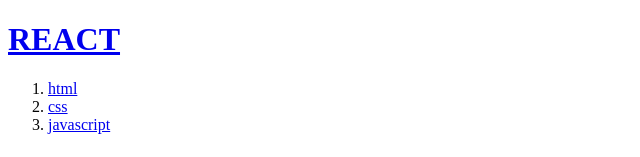
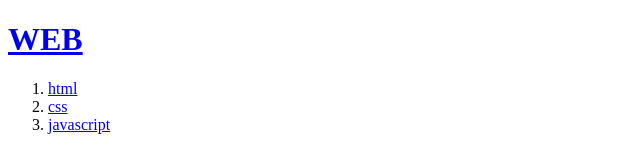
Before and after one commit to jungcolor/on_my_own, a React (Create React App) app: page / in a window 1280 px wide. Shown: the top 157 px of the page, without its empty margins (0-640 px from the left). Built offline with nearby package versions, Linux system fonts and the light colour scheme.

Commit message:
Edu: Component Event

```diff
--- a/src/App.js
+++ b/src/App.js
@@ -1,21 +1,37 @@
 function Header(props) {
-    const { title } = props;
+    const { title, onChangeMode } = props;
+    const onClickHandler = (e) => {
+        e.preventDefault();
+        onChangeMode();
+    };
 
     return (
         <header>
-            <h1><a href="#">{title}</a></h1>
+            <h1><a href="#" onClick={onClickHandler}>{title}</a></h1>
         </header>
     )
 }
 
 function Nav(props) {
-    const { topics } = props;
+    const { topics, onChangeMode } = props;
+    const onClickHandler = (e) => {
+        const { target } = e;
+
+        e.preventDefault();
+        onChangeMode(target.id);
+    };
 
     return (
         <nav>
             <ol>
                 {topics?.map(topic => {
-                    return <li key={topic.id}><a href={`/read/${topic.id}`}>{topic.title}</a></li>
+                    return (
+                        <li key={topic.id}>
+                            <a id={topic.id} href={`/read/${topic.id}`} onClick={onClickHandler}>
+                                {topic.title}
+                            </a>
+                        </li>
+                    )
                 })}
             </ol>
         </nav>
@@ -42,8 +58,12 @@
 
     return (
         <div>
-            <Header title="REACT"></Header>
-            <Nav topics={topics}></Nav>
+            <Header title="WEB" onChangeMode={() => {
+                alert("header");
+            }}></Header>
+            <Nav topics={topics} onChangeMode={id => {
+                alert(id);
+            }}></Nav>
             <Article title="Welcome" body="Hello, WEB"></Article>
         </div>
     );
```
